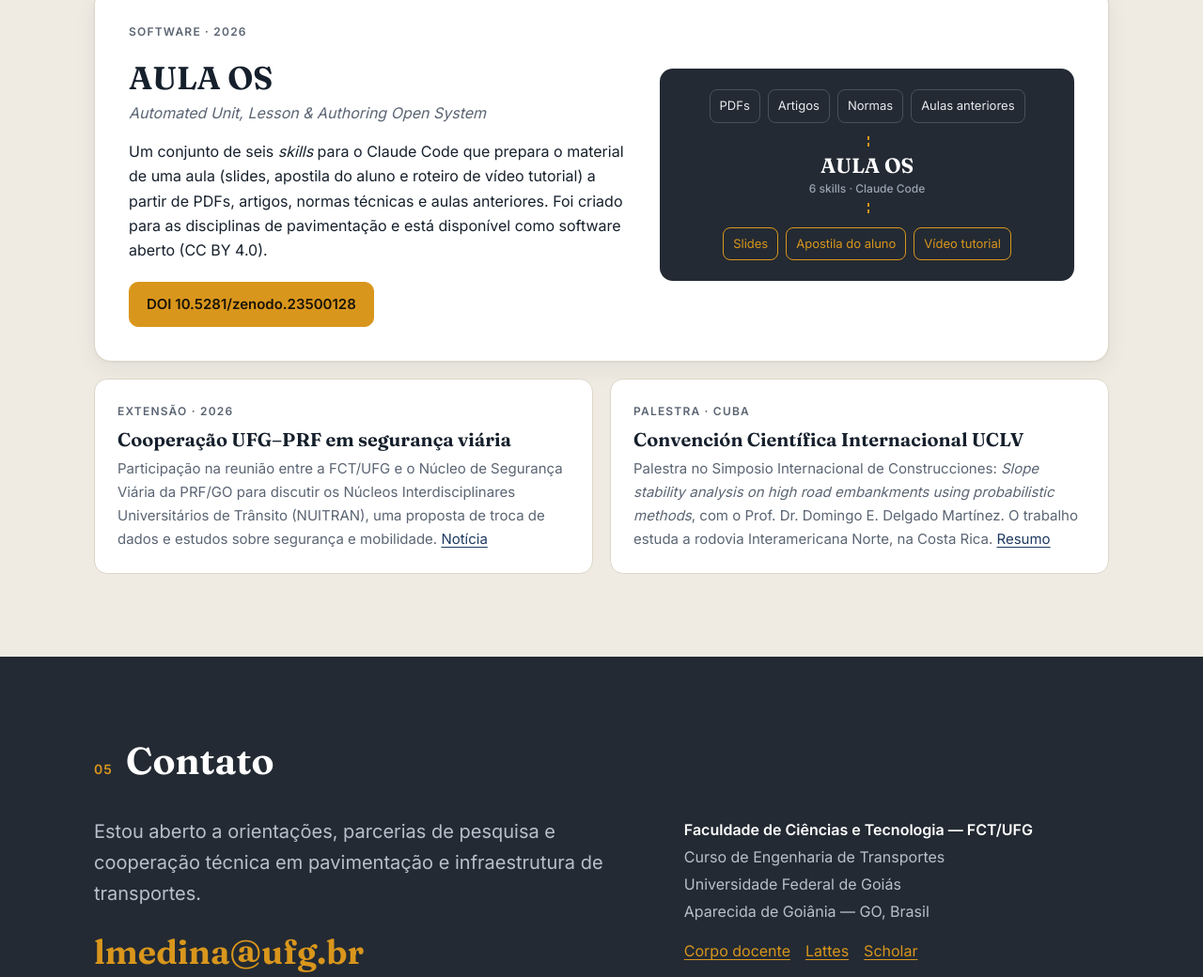
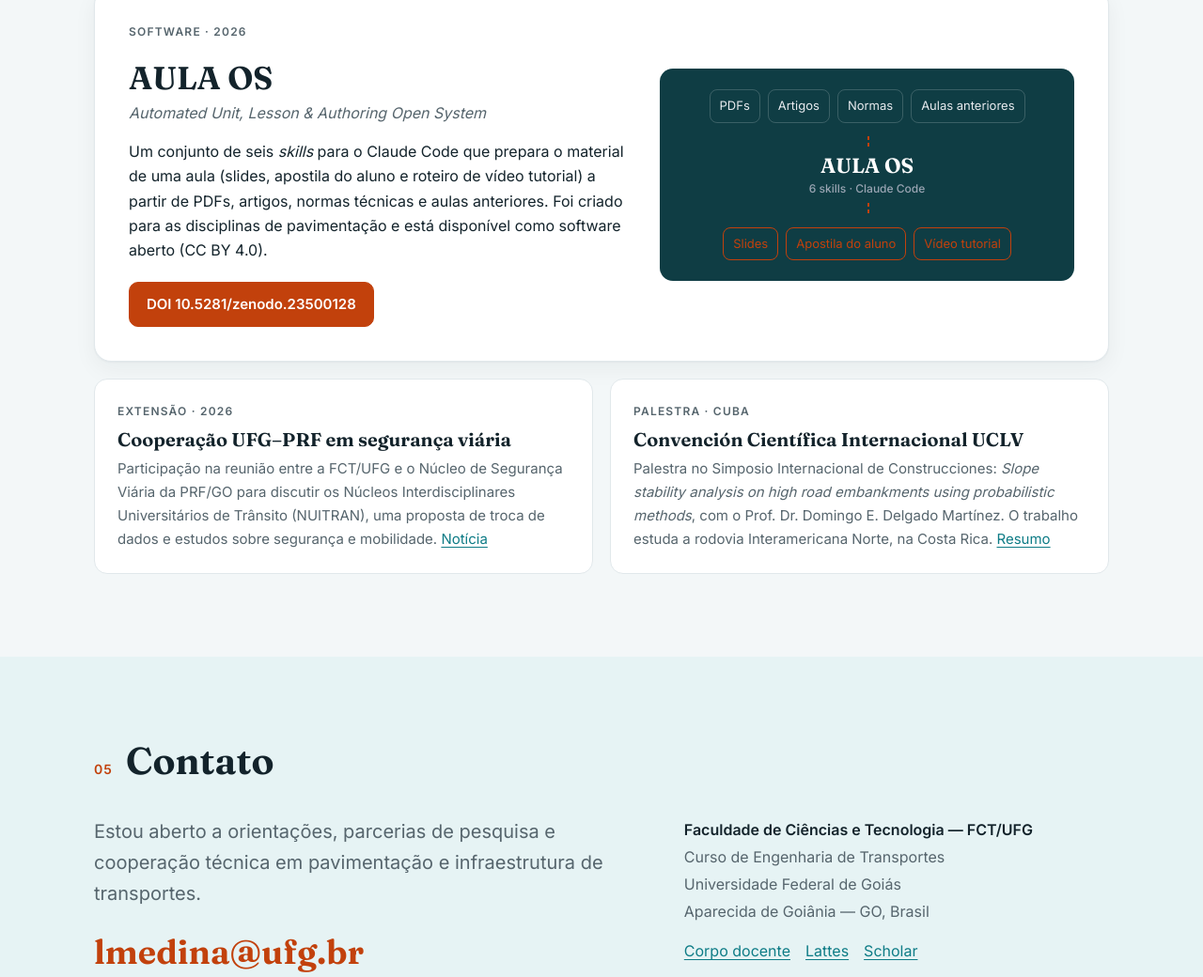
Before and after one commit to lmedina-rgb/-lmedina-Site, a plain HTML site: page index.html in a window 1280 px wide. Shown: the part 3961-5001 px from the top of the page at 94% size. Drawn offline with Linux system fonts and the light colour scheme.

Commit message:
Versão 2

```diff
--- a/styles.css
+++ b/styles.css
@@ -1,46 +1,49 @@
 :root {
-  --bg: #f7f5f0;
-  --bg-alt: #efebe2;
+  --bg: #ffffff;
+  --bg-alt: #f3f7f8;
   --surface: #ffffff;
-  --ink: #16202c;
-  --muted: #5b6573;
-  --line: #ddd6c8;
-  --brand: #1f3a5f;
-  --accent: #d9961c;
-  --accent-ink: #1a1408;
-  --asphalt: #232a33;
-  --shadow: 0 1px 2px rgba(22, 32, 44, .05), 0 8px 24px rgba(22, 32, 44, .06);
+  --ink: #13232b;
+  --muted: #56656d;
+  --line: #e1e8eb;
+  --brand: #0e7c86;
+  --accent: #c2410c;
+  --accent-ink: #ffffff;
+  --asphalt: #0f3d44;
+  --soft: #e6f3f4;
+  --shadow: 0 1px 2px rgba(19, 35, 43, .04), 0 8px 24px rgba(19, 35, 43, .05);
   color-scheme: light;
 }
 
 @media (prefers-color-scheme: dark) {
   :root:not([data-theme="light"]) {
-    --bg: #11161d;
-    --bg-alt: #161d26;
-    --surface: #1b232e;
-    --ink: #e8ebef;
-    --muted: #9aa5b3;
-    --line: #2a3441;
-    --brand: #8fb4e3;
-    --accent: #f2b33d;
-    --accent-ink: #1a1408;
-    --asphalt: #0b0f14;
+    --bg: #101a1e;
+    --bg-alt: #142227;
+    --surface: #18282e;
+    --ink: #e6eef0;
+    --muted: #9db0b6;
+    --line: #26393f;
+    --brand: #5ec4c9;
+    --accent: #fb923c;
+    --accent-ink: #1a0d04;
+    --asphalt: #0a1417;
+    --soft: #142227;
     --shadow: 0 1px 2px rgba(0, 0, 0, .3), 0 8px 24px rgba(0, 0, 0, .25);
     color-scheme: dark;
   }
 }
 
 :root[data-theme="dark"] {
-  --bg: #11161d;
-  --bg-alt: #161d26;
-  --surface: #1b232e;
-  --ink: #e8ebef;
-  --muted: #9aa5b3;
-  --line: #2a3441;
-  --brand: #8fb4e3;
-  --accent: #f2b33d;
-  --accent-ink: #1a1408;
-  --asphalt: #0b0f14;
+  --bg: #101a1e;
+  --bg-alt: #142227;
+  --surface: #18282e;
+  --ink: #e6eef0;
+  --muted: #9db0b6;
+  --line: #26393f;
+  --brand: #5ec4c9;
+  --accent: #fb923c;
+  --accent-ink: #1a0d04;
+  --asphalt: #0a1417;
+  --soft: #142227;
   --shadow: 0 1px 2px rgba(0, 0, 0, .3), 0 8px 24px rgba(0, 0, 0, .25);
   color-scheme: dark;
 }
@@ -136,8 +139,8 @@ h1, h2, h3 { font-family: "Fraunces", Georgia, serif; font-weight: 650; line-hei
 }
 .card h3 { font-size: 19px; margin: 14px 0 8px; }
 .card p { margin: 0; color: var(--muted); font-size: 15px; }
-.icon { width: 40px; height: 40px; border-radius: 10px; background: var(--asphalt); display: grid; place-items: center; }
-.icon svg { width: 22px; height: 22px; fill: none; stroke: var(--accent); stroke-width: 2; stroke-linecap: round; stroke-linejoin: round; }
+.icon { width: 40px; height: 40px; border-radius: 10px; background: var(--soft); display: grid; place-items: center; }
+.icon svg { width: 22px; height: 22px; fill: none; stroke: var(--brand); stroke-width: 2; stroke-linecap: round; stroke-linejoin: round; }
 
 /* ---------- Publications ---------- */
 .pub-head { display: flex; flex-wrap: wrap; justify-content: space-between; align-items: baseline; gap: 12px 24px; margin-bottom: 12px; }
@@ -147,7 +150,7 @@ h1, h2, h3 { font-family: "Fraunces", Georgia, serif; font-weight: 650; line-hei
   font: 500 14px/1 "Inter", sans-serif; padding: 8px 14px; border-radius: 999px; cursor: pointer;
   border: 1px solid var(--line); background: var(--surface); color: var(--ink);
 }
-.chip.active { background: var(--asphalt); color: var(--accent); border-color: var(--asphalt); }
+.chip.active { background: var(--brand); color: var(--bg); border-color: var(--brand); }
 .pubs { list-style: none; padding: 0; margin: 24px 0 0; }
 .pubs li { display: grid; grid-template-columns: 64px 1fr; gap: 18px; padding: 18px 0; border-top: 1px solid var(--line); }
 .pubs li[hidden] { display: none; }
@@ -190,23 +193,22 @@ h1, h2, h3 { font-family: "Fraunces", Georgia, serif; font-weight: 650; line-hei
 .events p:last-child { margin: 0; color: var(--muted); font-size: 15px; }
 
 /* ---------- Contact ---------- */
-.contact { background: var(--asphalt); color: #e8ebef; }
-.contact .h2 { color: #fff; }
-.contact .lead { color: #b7c0cc; margin-top: 0; }
+.contact { background: var(--soft); color: var(--ink); }
+.contact .lead { margin-top: 0; }
 .contact-grid { display: grid; grid-template-columns: 1.3fr 1fr; gap: 40px; }
 .email {
   display: inline-block; margin-top: 24px; font: 650 clamp(24px, 4vw, 36px)/1.2 "Fraunces", Georgia, serif;
   color: var(--accent); text-decoration: none; border-bottom: 2px solid transparent; word-break: break-all;
 }
 .email:hover { border-color: var(--accent); color: var(--accent); }
-address { font-style: normal; color: #b7c0cc; line-height: 1.8; }
-address strong { color: #fff; }
+address { font-style: normal; color: var(--muted); line-height: 1.8; }
+address strong { color: var(--ink); }
 .links { display: flex; flex-wrap: wrap; gap: 16px; margin-top: 14px; }
-.links a { color: var(--accent); }
+.links a { color: var(--brand); }
 
-.footer { background: var(--asphalt); color: #8995a3; border-top: 1px solid rgba(255,255,255,.08); font-size: 14px; }
+.footer { background: var(--bg); color: var(--muted); border-top: 1px solid var(--line); font-size: 14px; }
 .footer .wrap { display: flex; justify-content: space-between; gap: 16px; padding: 22px 0; }
-.footer a { color: #8995a3; }
+.footer a { color: var(--muted); }
 
 /* ---------- Responsive ---------- */
 @media (max-width: 900px) {
```
Also changed, not shown: index.html (line endings or trailing spaces).
